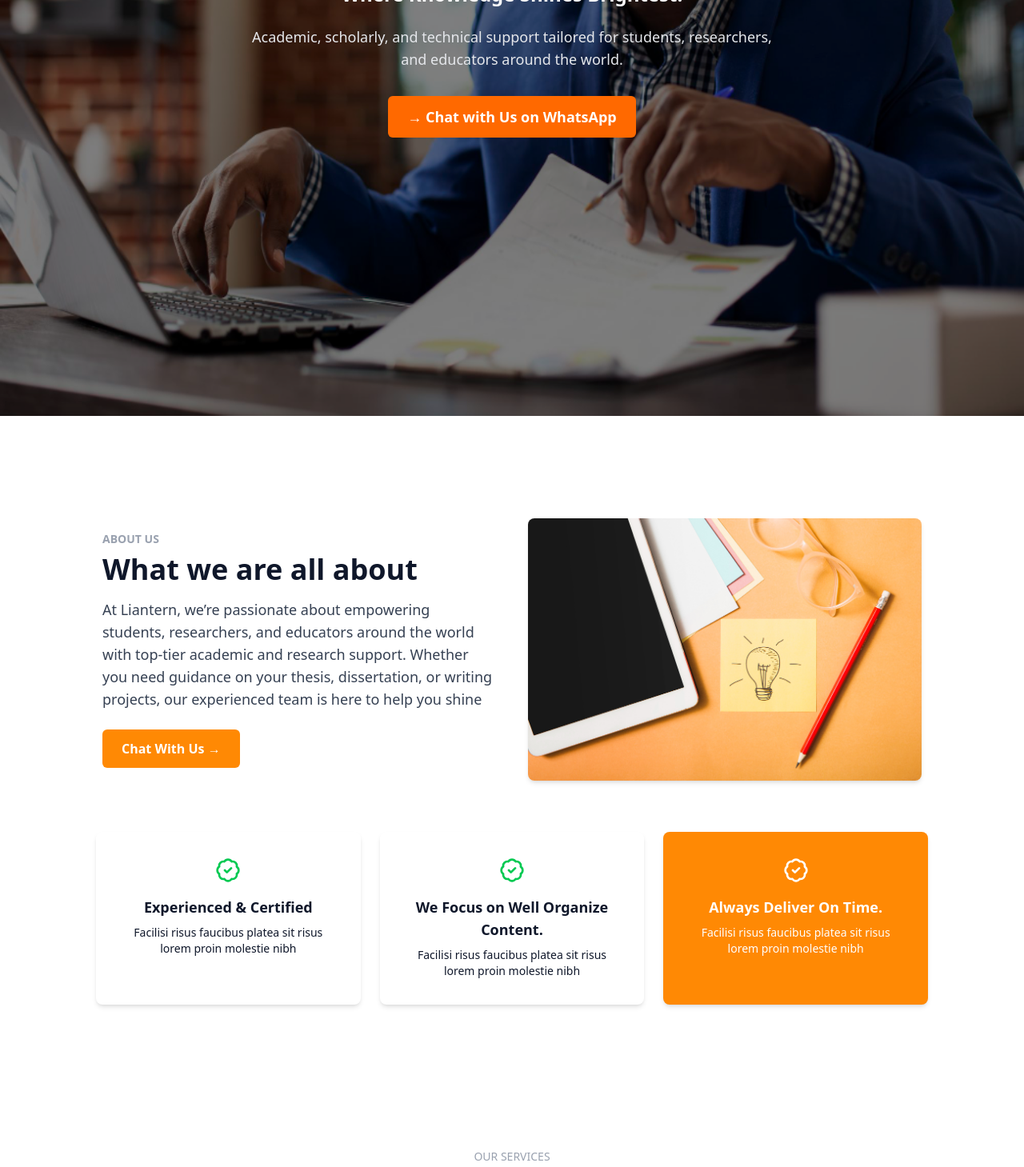
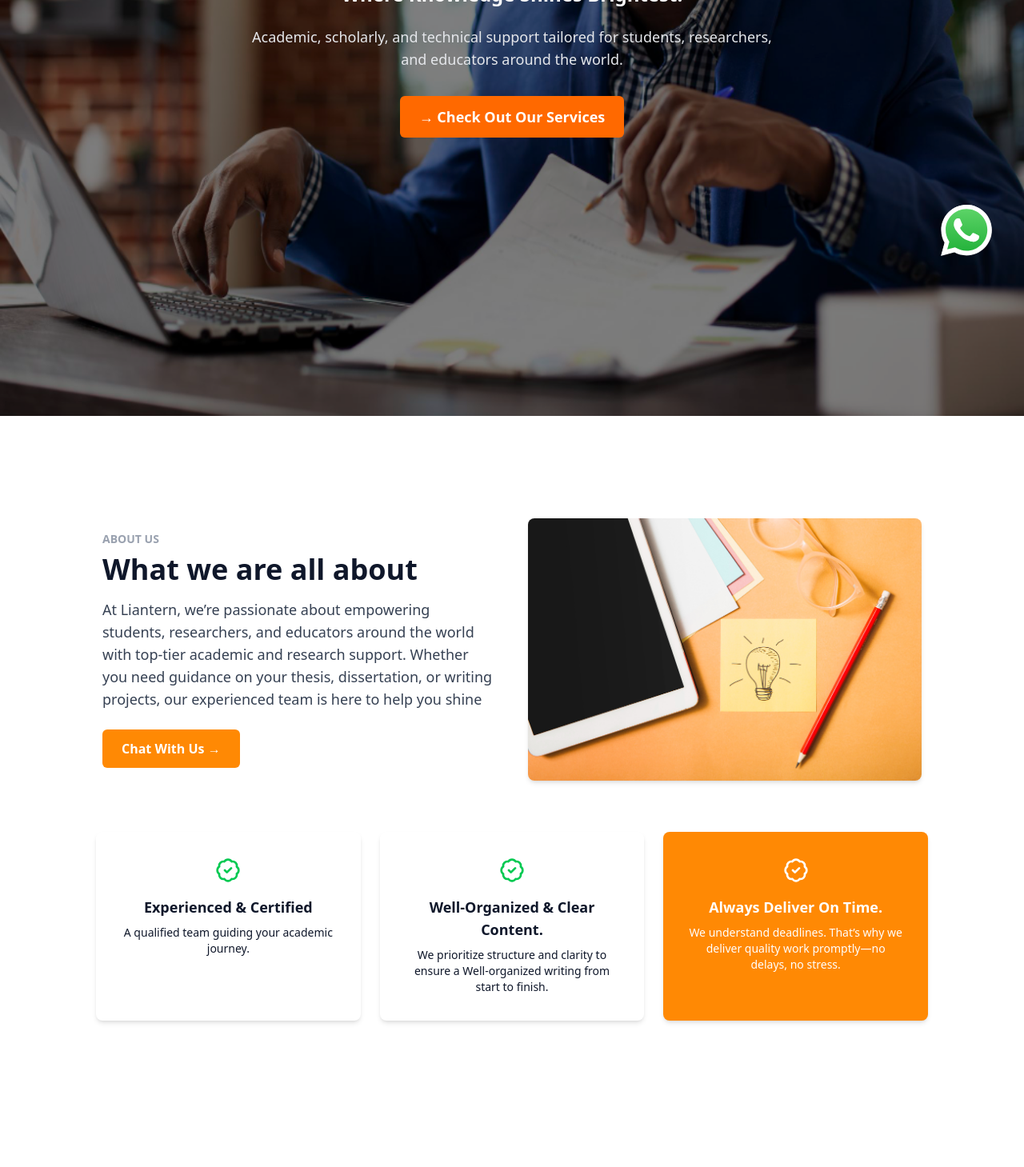
Before and after one commit to Thosine-01/Liantern, a React (Vite) app: page / in a window 1280 px wide. Shown: the part 440-1899 px from the top of the page at 80% size. Built offline with nearby package versions, Linux system fonts and the light colour scheme.

Commit message:
final touches

```diff
--- a/package.json
+++ b/package.json
@@ -15,6 +15,7 @@
     "lucide-react": "^0.525.0",
     "react": "^19.1.0",
     "react-dom": "^19.1.0",
+    "react-router-dom": "^7.7.0",
     "tailwindcss": "^4.1.11"
   },
   "devDependencies": {
--- a/src/App.jsx
+++ b/src/App.jsx
@@ -5,12 +5,18 @@ import About from './components/About'
 import Service from './components/Service'
 import Footer from './components/Footer'
 import Contact from './components/Contact'
+import whatsapp from '../src/assets/whatsapp-icon.svg'
+import {
+  BrowserRouter as Router,
+  Routes,
+  Route
+} from "react-router-dom";
+
 //import Feature from './components/Feature'
 import './App.css'
 
-function App() {
 
-
+function Home() {
   return (
     <>
       <Navbar />
@@ -19,9 +25,25 @@ function App() {
       <Service />
       <Contact />
       <Footer />
+      <div className='fixed z-50 bottom-10 right-5 lg:right-10'>
+        <a href='https://wa.me/message/TWO7OKUXB3JTE1'>
+          <img src={whatsapp} alt="WhatsApp" className='w-16 h-16' />
+        </a>
+      </div>
+    </>
+  );
+}
 
-    </>
+function App() {
+
+  return (
+    <Router>
+      <Routes>
+        <Route path="/" element={<Home />} />
+        {/* Add more pages like <Route path="/about" element={<AboutPage />} /> if needed */}
+      </Routes>
+    </Router>
   )
 }
 
-export default App
+export default App;
--- a/src/components/About.jsx
+++ b/src/components/About.jsx
@@ -1,10 +1,11 @@
 import React from 'react'
 import { assets } from '../assets/assets'
 import Feature from './Feature'
+import { Link } from 'react-router-dom'
 
 const About = () => {
   return (
-        <section className="pt-32 bg-white  md:px-26" id="about">
+        <section className="pt-20 md:pt-32 bg-white  md:px-26" id="about">
       <div className="container mx-auto px-6 flex flex-col md:flex-row items-center justify-between gap-10">
         {/* Left Text */}
         <div className="md:w-1/2 text-center md:text-left">
@@ -15,9 +16,12 @@ const About = () => {
           <p className="text-gray-700 text-lg mb-6">
             At Liantern, we’re passionate about empowering students, researchers, and educators around the world with top-tier academic and research support. Whether you need guidance on your thesis, dissertation, or writing projects, our experienced team is here to help you shine
           </p>
+
+          <Link to="https://wa.me/message/TWO7OKUXB3JTE1">
           <button className="bg-orange-400 hover:bg-orange-500 text-white font-semibold px-6 py-3 rounded-md transition duration-300">
             Chat With Us →
           </button>
+          </Link>
         </div>
 
         {/* Right Image */}
--- a/src/components/Contact.jsx
+++ b/src/components/Contact.jsx
@@ -2,7 +2,7 @@ import React from 'react'
 
 const Contact = () => {
   return (
-    <section className="pt-40 pb-32  bg-gray-100 md:px-36" id="contact">
+    <section className="pt-20 md:pt-40 pb-32  bg-gray-100 md:px-36" id="contact">
       <div className="container mx-auto px-4">
         {/* Left Contact Info */}
         <div className="space-y-6 px-6 md:px-0 text-center">
@@ -21,12 +21,12 @@ const Contact = () => {
 
           <div>
             <h4 className="font-semibold text-lg text-gray-800 mb-1">Email</h4>
-            <p className="text-gray-600">support@yourdomain.tld</p>
+            <p className="text-gray-600">strynderhelp@gmail.com</p>
           </div>
 
           <div>
             <h4 className="font-semibold text-lg text-gray-800 mb-1">Phone</h4>
-            <p className="text-gray-600">+(62)21 2002-2012</p>
+            <p className="text-gray-600">+234 810 784 4964</p>
           </div>
         </div>
 
--- a/src/components/Feature.jsx
+++ b/src/components/Feature.jsx
@@ -4,21 +4,21 @@ import { BadgeCheck } from 'lucide-react';
 const features = [
   {
     title: "Experienced & Certified",
-    description: "Facilisi risus faucibus platea sit risus lorem proin molestie nibh",
+    description: "A qualified team guiding your academic journey.",
     bg: "bg-white",
     textColor: "text-[#0F172A]",
     iconBg: "text-green-500",
   },
   {
-    title: "We Focus on Well Organize Content.",
-    description: "Facilisi risus faucibus platea sit risus lorem proin molestie nibh",
+    title: "Well-Organized & Clear Content.",
+    description: "We prioritize structure and clarity to ensure a Well-organized writing from start to finish.",
     bg: "bg-white",
     textColor: "text-[#0F172A]",
     iconBg: "text-green-500",
   },
   {
     title: "Always Deliver On Time.",
-    description: "Facilisi risus faucibus platea sit risus lorem proin molestie nibh",
+    description: "We understand deadlines. That’s why we deliver quality work promptly—no delays, no stress.",
     bg: "bg-[#ff8904]",
     textColor: "text-white",
     iconBg: "text-white",
--- a/src/components/Footer.jsx
+++ b/src/components/Footer.jsx
@@ -6,13 +6,13 @@ import { Twitter } from 'lucide-react';
 
 const Footer = () => {
   return (
-        <div className='px-10 md:px-36 bg-[#0C1A34] py-10'>
+        <div className='pt-20 px-10 md:px-36 bg-[#0C1A34] py-10'>
           <div className='flex flex-col sm:grid grid-cols-[3fr_1fr_1fr] gap-14 text-sm '>
               <div>
                   <div className="text-3xl font-bold text-amber-50 tracking-tight mb-3">
                     <img src={assets.lightlogo} alt="" className='w-36'/>
                   </div>
-                  <p className='w-full sm:w-2/3 text-amber-50'>Lorem ipsum dolor sit amet consectetur adipisicing elit. Possimus error eos aliquam voluptates illum ipsa, eveniet quae commodi dolores voluptas.</p>
+                  <p className='w-full sm:w-2/3 text-amber-50'>Liantern is a platform where knowledge shines brightest. We offer professional academic, scholarly, and technical support tailored to students, researchers, and educators across the globe.</p>
               </div>
               <div>
                   <p className='text-xl font-medium mb-5 text-amber-50'>COMPANY</p>
@@ -34,11 +34,11 @@ const Footer = () => {
 
           <div className='border-t border-amber-50 mt-5 flex flex-col md:flex-row  justify-center gap-20 items-center pt-5'>
               <p className='text-center text-amber-50 mt-5'>© 2023 LianTern. All rights reserved.</p>
-              <div className='flex justify-center gap-5 mt-5'>
+              {/*<div className='flex justify-center gap-5 mt-5'>
                   <Linkedin className='text-amber-50 hover:text-amber-600' size={20}/>
                   <Instagram className='text-amber-50 hover:text-amber-600' size={20}/>
                   <Twitter className='text-amber-50 hover:text-amber-600' size={20}/>
-              </div>
+              </div>*/}
           </div>
         </div>
 
--- a/src/components/Hero.jsx
+++ b/src/components/Hero.jsx
@@ -30,7 +30,7 @@ const Hero = () => {
             href="#services"
             className="inline-block bg-orange-500 px-6 py-3 rounded-md text-lg font-semibold hover:bg-orange-600 transition"
           >
-            → Chat with Us on WhatsApp
+            → Check Out Our Services
           </a>
         </div>
       </div>
--- a/src/components/Navbar.jsx
+++ b/src/components/Navbar.jsx
@@ -4,6 +4,7 @@ import { X } from 'lucide-react';
 import React from 'react'
 import { assets } from "../assets/assets";
 import { MessageCircleMore } from 'lucide-react';
+import { Link } from "react-router-dom";
 
 const Navbar = () => {
   const [isScrolled, setIsScrolled] = useState(false);
@@ -67,10 +68,12 @@ const Navbar = () => {
             </ul>
 
             {/* Action Button */}
+            <Link to="https://wa.me/message/TWO7OKUXB3JTE1">
             <button className='hidden md:block bg-orange-400 text-white px-4 py-2 rounded-md hover:bg-orange-500 transition '>
-               <MessageCircleMore size={20} className="inline-block mr-2 mt-[-6px] text-amber-50" />
+               {/*<MessageCircleMore size={20} className="inline-block mr-2 mt-[-6px] text-amber-50" />*/}
                 Chat With Us
-            </button>
+              </button>
+            </Link>
         </div>
 
 
@@ -91,10 +94,14 @@ const Navbar = () => {
             <li className="hover:text-amber-600"><a href="#contact">Contact</a></li>
           </ul>
 
+          <Link to="https://wa.me/message/TWO7OKUXB3JTE1">
             <button className=' bg-orange-400 text-white px-4 py-2 rounded-md hover:bg-orange-500 transition w-8/12 mx-auto text-xl'>
-              <MessageCircleMore size={20} className="inline-block mr-2 text-amber-50" />
+                {/*<MessageCircleMore size={20} className="inline-block mr-2 text-amber-50" />*/}
                 Order Now
-            </button>
+              </button>
+          </Link>
+
+
 
         </div>
 
--- a/src/components/Service.jsx
+++ b/src/components/Service.jsx
@@ -30,7 +30,7 @@ const services = [
 
 const Service = () => {
   return (
-    <section className=" pt-40 pb-32 bg-white text-center md:px-36" id="services">
+    <section className="pt-20 md:pt-40 pb-32 bg-white text-center md:px-36" id="services">
       <p className="text-sm text-gray-400 uppercase px-5 md:px-0">Our Services</p>
       <h2 className="text-3xl font-bold text-gray-800 mb-4 px-5 md:px-0">
         Our Writing Services
```
Also changed, not shown: src/assets/whatsapp-icon.svg (added), 1 other file (tests, documents, lock files or other folders).
